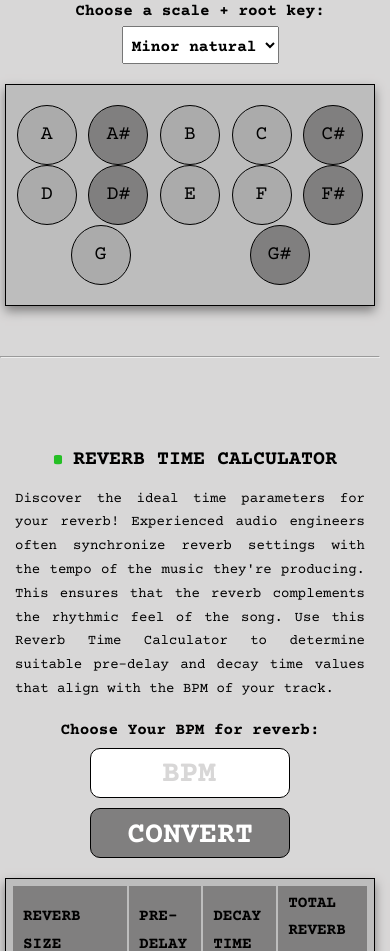
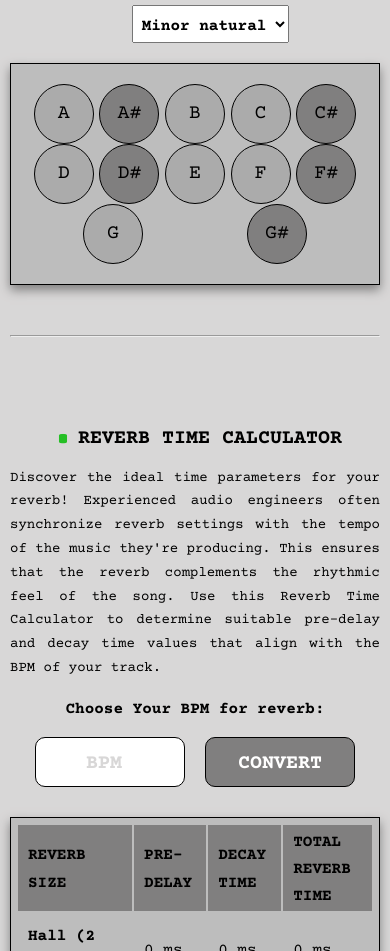
Before and after one commit to martinkapral/miniSOUNDTOOLS, a plain HTML site: page index.html in a window 390 px wide. Shown: the part 1049-2000 px from the top of the page. Drawn offline with nearby package versions, Linux system fonts and the light colour scheme.

Commit message:
Updating responsivity

```diff
--- a/style.css
+++ b/style.css
@@ -96,8 +96,11 @@
   background-color: var(--clr-grey1);
   font-family: var(--ff-table);
   margin-top: -20px;
-  margin-left: 50px;
-  margin-right: 50px;
+  /* margin-left: 50px;
+  margin-right: 50px; */
+  margin: auto;
+  max-width: 800px;
+  padding: 10px;
 }
 
 .header {
@@ -197,16 +200,12 @@
 p {
   text-align: justify;
   font-size: 14px;
-  margin-left: 0px;
-  margin-right: 0px;
   margin-bottom: 10px;
 }
 
 .intro-container {
   margin-top: 120px;
   margin-bottom: 50px;
-  margin-left: 50px;
-  margin-right: 50px;
   text-align: justify;
 }
 
@@ -235,18 +234,32 @@
 .convert-btn {
   margin-right: auto;
   font-weight: var(--fw-bold700);
-  font-size: 30px;
-  width: 200px;
+  font-size: 20px;
+  width: 150px;
   height: 50px;
   border: 1px solid black;
   border-radius: 10px;
   background-color: var(--clr-grey4);
   color: white;
   margin-bottom: 20px;
+  text-transform: uppercase;
+  cursor: pointer;
+  padding-top: 5px;
+}
 
-  text-transform: uppercase;
+.bpm-reverb {
+  font-weight: var(--fw-bold700);
+  font-size: 20px;
+  width: 150px;
+  height: 50px;
+  margin-left: auto;
+  margin-right: 20px;
 
-  cursor: pointer;
+  margin-bottom: 20px;
+
+  padding-top: 5px;
+  padding-left: 15px;
+  text-align: center;
 }
 
 .convert-btn:hover {
@@ -256,31 +269,9 @@
 .reverb-table {
   background-color: var(--clr-grey2);
   font-family: var(--ff-table);
-
   border: 1px solid black;
-  /* border-radius: 10px; */
-
-  /* margin-left: 50px;
-  margin-right: 50px;
-  margin-bottom: 50px; */
-
   padding: 5px 5px;
   box-shadow: 0px 5px 10px var(--clr-grey4);
-}
-
-.bpm-reverb {
-  font-weight: var(--fw-bold700);
-  font-size: 30px;
-  width: 200px;
-  height: 50px;
-  margin-left: auto;
-  margin-right: 20px;
-
-  margin-bottom: 20px;
-
-  padding-top: 5px;
-  padding-left: 15px;
-  text-align: center;
 }
 
 .dark {
@@ -321,7 +312,6 @@
 
 hr {
   margin-bottom: 20px;
-  /* margin-top: 50px; */
   margin-left: 0px;
   margin-right: 0px;
 }
@@ -335,17 +325,10 @@
 }
 
 .rd-containers {
-  margin-left: 50px;
-  margin-right: 50px;
   gap: 50px;
 }
 
 @media (max-width: 900px) {
-  body {
-    margin-left: 0px;
-    margin-right: 0px;
-  }
-
   #scroll-delay {
     margin-top: -10px;
   }
@@ -385,7 +368,6 @@
   }
 
   .nav-item {
-    /* margin: 16px 0; */
     margin-left: auto;
     margin-right: 60px;
   }
@@ -399,46 +381,20 @@
     flex-direction: column;
   }
   .calc {
-    margin-left: 0px;
     display: flex;
-    flex-direction: column;
+    align-items: center;
+    flex-direction: row;
   }
-  .bpm-reverb {
-    margin: auto;
-  }
+
   .convert-btn {
-    margin: auto;
     margin-top: 10px;
-    margin-bottom: 20px;
+    margin-bottom: 30px;
   }
 }
 
 /* MEDIA FOR REVERB AND DELAY TOOLS */
 
 @media (max-width: 600px) {
-  body {
-    margin-right: 10px;
-  }
-
-  .rd-containers {
-    margin-left: 5px;
-    margin-right: 5px;
-  }
-  .rd-containers p {
-    margin-left: 10px;
-    margin-right: 10px;
-  }
-
-  .intro-container {
-    margin-left: 10px;
-    margin-right: 10px;
-  }
-
-  .piano-container {
-    margin-left: 5px;
-    margin-right: 5px;
-  }
-
   .header {
     padding-left: 10px;
   }
@@ -447,9 +403,10 @@
     margin-right: -30px;
   }
 
-  /* .bpm-reverb {
+  .bpm-reverb {
     padding-left: 0px;
-  } */
+    padding-left: 5px;
+  }
 }
 
 /* KEYBOARD */
@@ -505,15 +462,9 @@
 .scales-container {
   background-color: var(--clr-grey2);
   border: 1px solid black;
-  margin-left: 50px;
-  margin-right: 50px;
+
   padding: 20px;
   box-shadow: 0px 5px 10px var(--clr-grey4);
-}
-
-.scales-intro {
-  margin-left: 50px;
-  margin-right: 50px;
 }
 
 .scales-btns button {
@@ -560,12 +511,11 @@
 h4 {
   font-size: 16px;
   text-align: center;
+  margin: auto;
   display: flex;
   flex-direction: column;
   width: 400px;
 
-  margin-left: auto;
-  margin-right: auto;
   margin-bottom: 20px;
 }
 
@@ -588,20 +538,12 @@
 /* MEDIA FOR SCALES TOOL */
 
 @media (max-width: 1000px) {
-  /* .piano-keys {
-    margin-left: -20px;
-    margin-right: 20px;
-  } */
   .piano-keys {
     transform: scale(0.9);
   }
 }
 
 @media (max-width: 800px) {
-  .scales-container {
-    margin-left: 5px;
-    margin-right: 5px;
-  }
   .piano-keys {
     transform: scale(0.8);
     margin-top: -10px;
@@ -614,28 +556,12 @@
     display: flex;
     flex-wrap: wrap;
     justify-content: space-around;
-
-    margin-right: -15px;
-    margin-left: -15px;
   }
-
-  /* .scales-btns {
-    width: 100%;
-  } */
 
   /* TREBA DOROBIT SCALES RESPONZIVITU */
 }
 
 @media (max-width: 600px) {
-  .scales-intro {
-    margin-left: 10px;
-    margin-right: 10px;
-  }
-  .scales-container {
-    margin-left: 5px;
-    margin-right: 5px;
-  }
-
   .piano-keys {
     transform: scale(0.6);
     margin-top: -40px;
@@ -646,11 +572,6 @@
 }
 
 @media (max-width: 400px) {
-  .scales-container {
-    margin-left: 5px;
-    margin-right: 5px;
-  }
-
   .piano-keys {
     transform: scale(0.5);
     margin-top: -60px;
```
